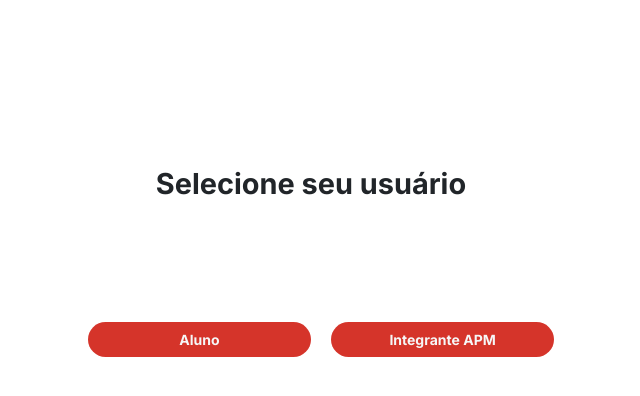
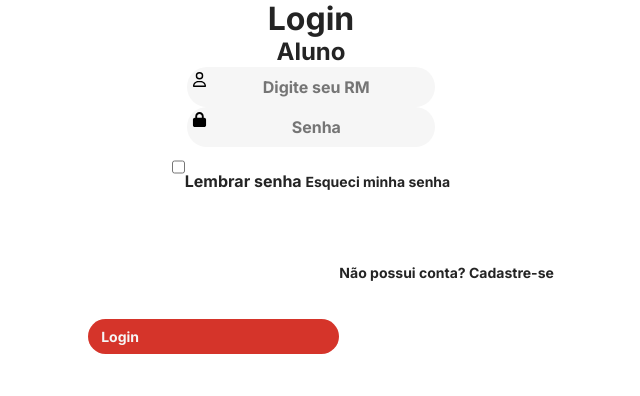
Before and after one commit to anaalmeida-v/magym-layout, an Angular app in the folder magym/: page / in a window 1280 px wide. Shown: the top 396 px of the page, without its empty margins (329-969 px from the left). Built offline with nearby package versions, Linux system fonts and the light colour scheme.

Commit message:
login ajustes

```diff
--- a/magym/src/app/app.component.html
+++ b/magym/src/app/app.component.html
@@ -4,4 +4,4 @@
   href="https://fonts.googleapis.com/css2?family=Inter:wght@700&display=swap"
   rel="stylesheet"
 />
-<app-usuario></app-usuario>
+<app-login-aluno></app-login-aluno>
--- a/magym/src/app/components/login-aluno/login-aluno.component.css
+++ b/magym/src/app/components/login-aluno/login-aluno.component.css
@@ -10,6 +10,7 @@
 }
 a {
   text-decoration: none;
+  font-size: 14px;
 }
 .icon {
   width: 15px;
@@ -22,7 +23,7 @@ a {
   position: relative;
 }
 input {
-  padding-left: 20px;
+  padding-left: 1%;
   border-radius: 20px;
   background-color: #f6f6f6;
   border: none;
@@ -32,9 +33,6 @@ input {
   transform: none;
   background-color: #f6f6f6;
 }
-.esquecisenha {
-  font-size: 10px;
-}
 .btn {
   margin-top: 10%;
   background: #d5342a;
@@ -42,6 +40,7 @@ input {
   border-radius: 20px;
   margin-left: 20px;
   color: #f6f6f6;
+  text-align: start;
   font-size: 14px;
 }
 .btn:hover {
--- a/magym/src/app/components/login-aluno/login-aluno.component.html
+++ b/magym/src/app/components/login-aluno/login-aluno.component.html
@@ -1,20 +1,24 @@
-<div class="container loginA">
-  <h2>Login</h2>
-  <h4>Aluno</h4>
-  <form class="form-inline">
-    <div class="rm d-flex justify-content-start">
+<div class="loginA row d-flex">
+  <form class="form-group">
+    <h2>Login</h2>
+    <h4>Aluno</h4>
+    <div class="rm form-group">
       <img class="icon" src="../../../assets/user_icon.svg" />
       <input type="text" placeholder="Digite seu RM" />
     </div>
-    <div class="rm d-flex justify-content-start">
+    <div class="rm form-group">
       <img class="icon" src="../../../assets/lock_icon.svg" />
       <input type="text" placeholder="Senha" />
     </div>
-    <div class="esquecisenha">
+  </form>
+  <div class="form-group">
+    <form class="form-group">
       <input type="checkbox" name="lembrarsenha" />Lembrar senha
       <a href="">Esqueci minha senha</a>
-    </div>
-    <button class="btn">Login</button>
-    <a href="">Não possui conta? Cadastre-se</a>
-  </form>
+    </form>
+    <form class="form-group">
+      <button type="button" class="btn" placeholder="Login">Login</button>
+      <a href="">Não possui conta? Cadastre-se</a>
+    </form>
+  </div>
 </div>
```
